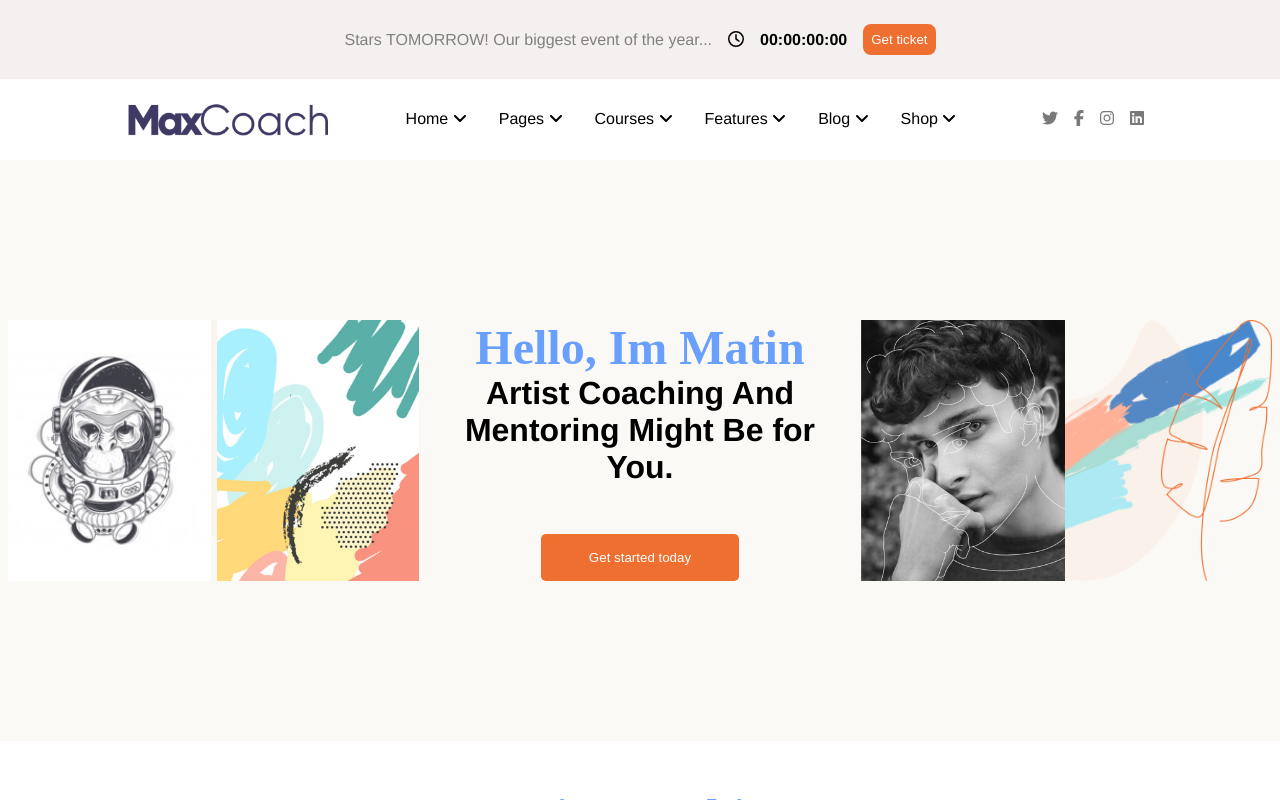
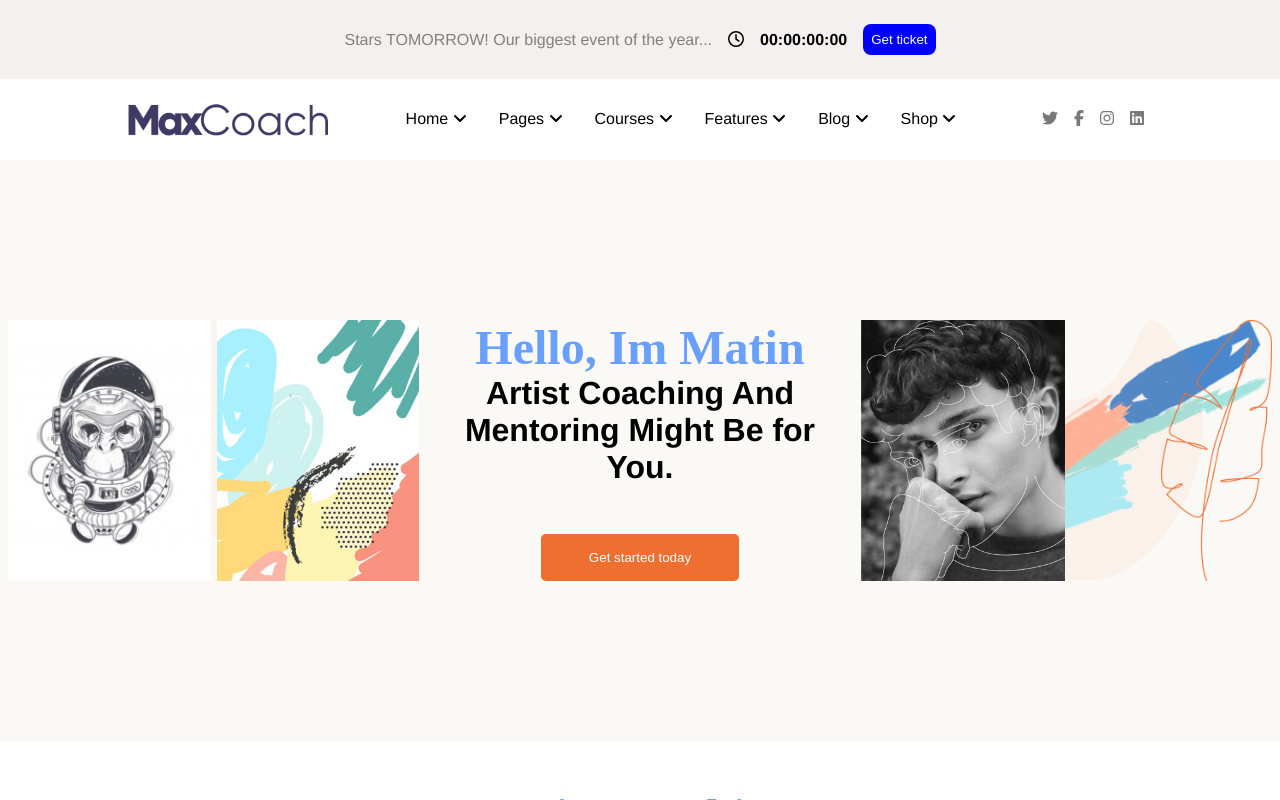
Before and after one commit to Elsti97/proj-html-vuejs, a Vue app: page / in a window 1280 px wide. In both pictures the pointer is over the button "Get ticket". Shown: the top 800 px of the page. Built offline with nearby package versions, Linux system fonts and the light colour scheme; a web font is replaced by a local one.

Commit message:
hover buttons

```diff
--- a/src/App.vue
+++ b/src/App.vue
@@ -54,4 +54,8 @@ export default {
 #app {
   font-family: Avenir, Helvetica, Arial, sans-serif;
 }
+button:hover{
+  background-color: blue;
+  color: white;
+}
 </style>
--- a/src/components/header_folder/CountDown.vue
+++ b/src/components/header_folder/CountDown.vue
@@ -10,45 +10,48 @@
         <button>Get ticket</button>
       </div>
     </div>
-
   </div>
 </template>
 
 <script>
-  export default {
-    name: "CountDown"
-  }
+export default {
+  name: "CountDown",
+};
 </script>
 
 <style lang="scss" scoped>
-.bg-silver{
+.bg-silver {
   background-color: #f4f0ef;
-  padding: .5rem 0;
+  padding: 0.5rem 0;
 }
-.width-50{
+.width-50 {
   width: 50%;
   margin: 1rem auto;
   display: flex;
   align-items: center;
   justify-content: center;
-  .c-gray{
+  .c-gray {
     color: gray;
   }
 
-  .count{
+  .count {
     margin: 0 1rem;
-    .strong{
+    .strong {
       font-weight: bold;
       padding-left: 1rem;
     }
   }
 
-  button{
-    background-color: #EF6F31;
+  button {
+    background-color: #ef6f31;
     border: none;
-    padding: .5rem;
-    border-radius: .5rem;
+    padding: 0.5rem;
+    border-radius: 0.5rem;
     color: white;
   }
 }
+button:hover{
+  background-color: blue;
+  color: white;
+}
 </style>
--- a/src/components/main_folder/ContComp2.vue
+++ b/src/components/main_folder/ContComp2.vue
@@ -274,4 +274,8 @@ export default {
   transform: translate(0, -2rem);
   background-color: white;
 }
+.orange-button:hover{
+  background-color: blue;
+  color: white;
+}
 </style>
```
